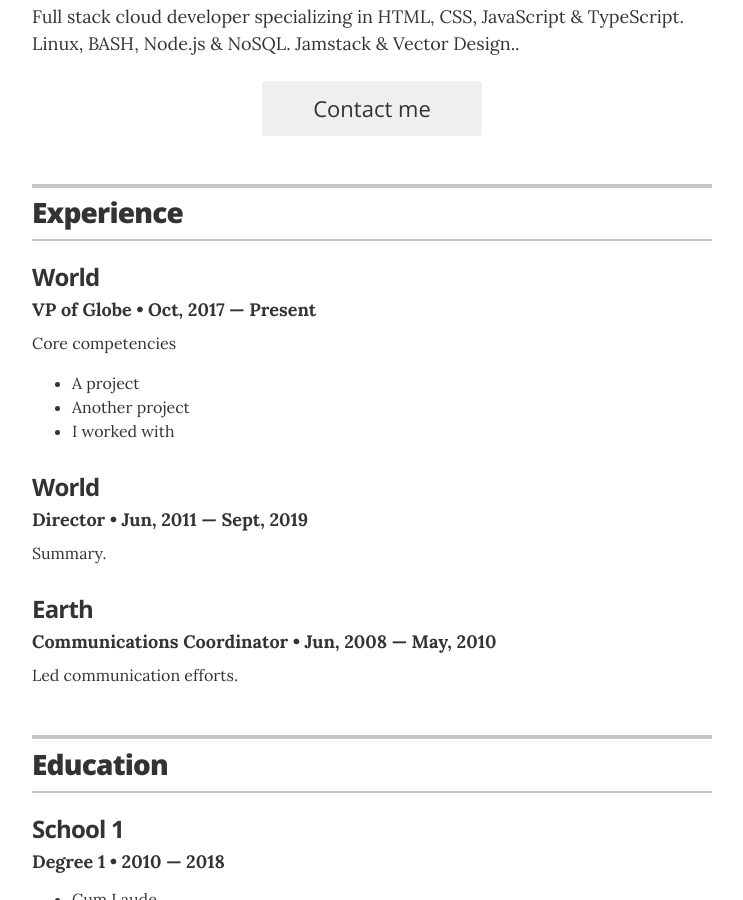
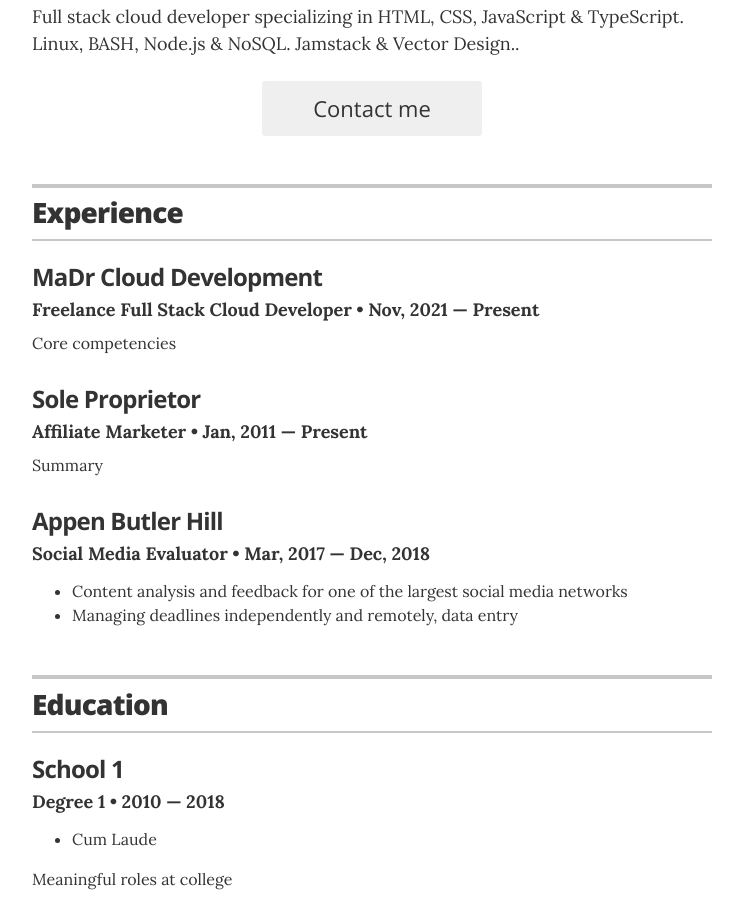
Before and after one commit to MaDrCloudDev/MaDrCloudDev.github.io, a Jekyll site: the page built from index.html, in a window 1280 px wide and 900 px high, scrolled down 283 px. Shown: the whole window, without its empty margins (268-1011 px from the left). Built offline with Jekyll 4.4.1, drawn with Linux system fonts in a browser that asks for light colours.

Commit message:
prep
prep

```diff
--- a/_data/experience.yml
+++ b/_data/experience.yml
@@ -1,18 +1,18 @@
 # Jobs
 # VP of Globe
-- company: World
-  position: VP of Globe
-  duration: Oct, 2017 &mdash; Present
-  summary: Core competencies <ul class="resume-item-list"><li>A project</li><li>Another project</li><li> I worked with</li></ul>
+- company: MaDr Cloud Development
+  position: Freelance Full Stack Cloud Developer
+  duration: Nov, 2021 &mdash; Present
+  summary: Core competencies
 
-# Director of World
-- company: World
-  position: Director
-  duration:  Jun, 2011 &mdash; Sept, 2019
-  summary: Summary.
+# Afilliate Marketer
+- company: Sole Proprietor
+  position: Affiliate Marketer
+  duration:  Jan, 2011 &mdash; Present
+  summary: Summary
 
-# Communications Coordinator
-- company: Earth
-  position: Communications Coordinator
-  duration:   Jun, 2008  &mdash; May, 2010
-  summary: Led communication efforts.
+# Social Media Evaluator
+- company: Appen Butler Hill
+  position: Social Media Evaluator
+  duration:   Mar, 2017  &mdash; Dec, 2018
+  summary: <ul class="resume-item-list"><li>Content analysis and feedback for one of the largest social media networks</li><li>Managing deadlines independently and remotely, data entry</li></ul>
```
